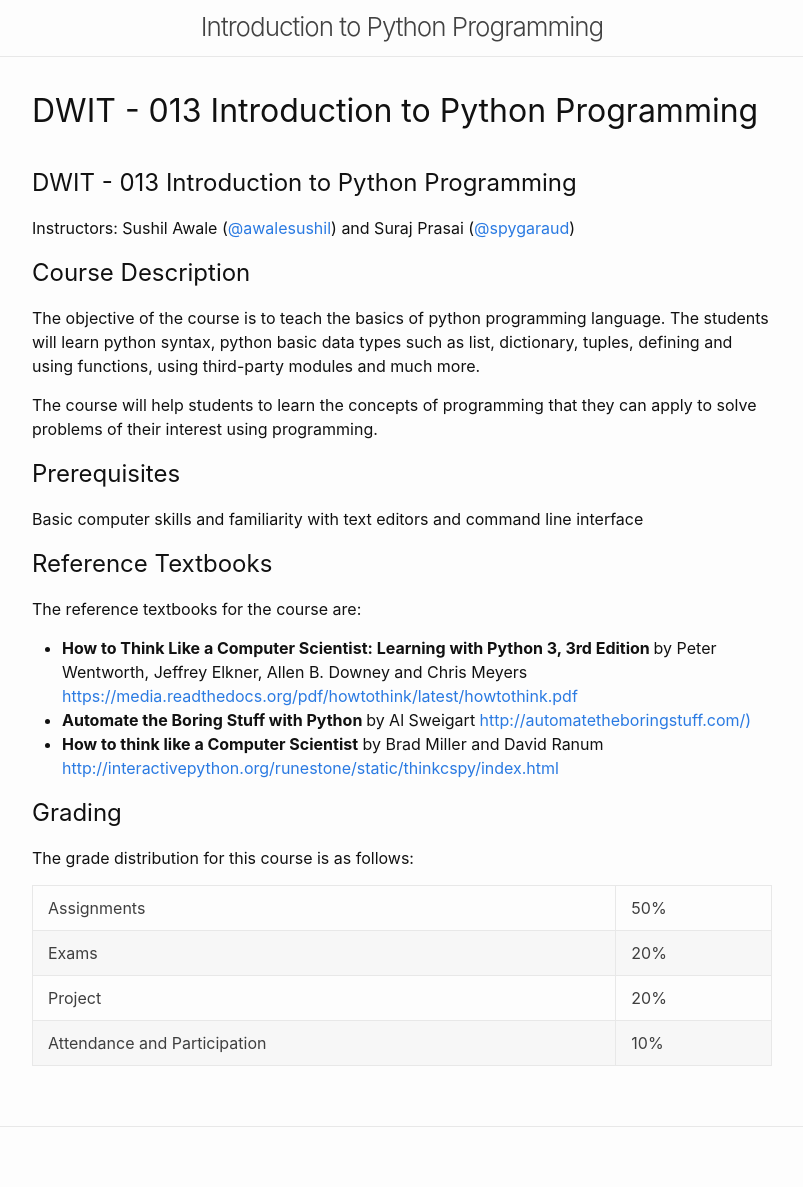
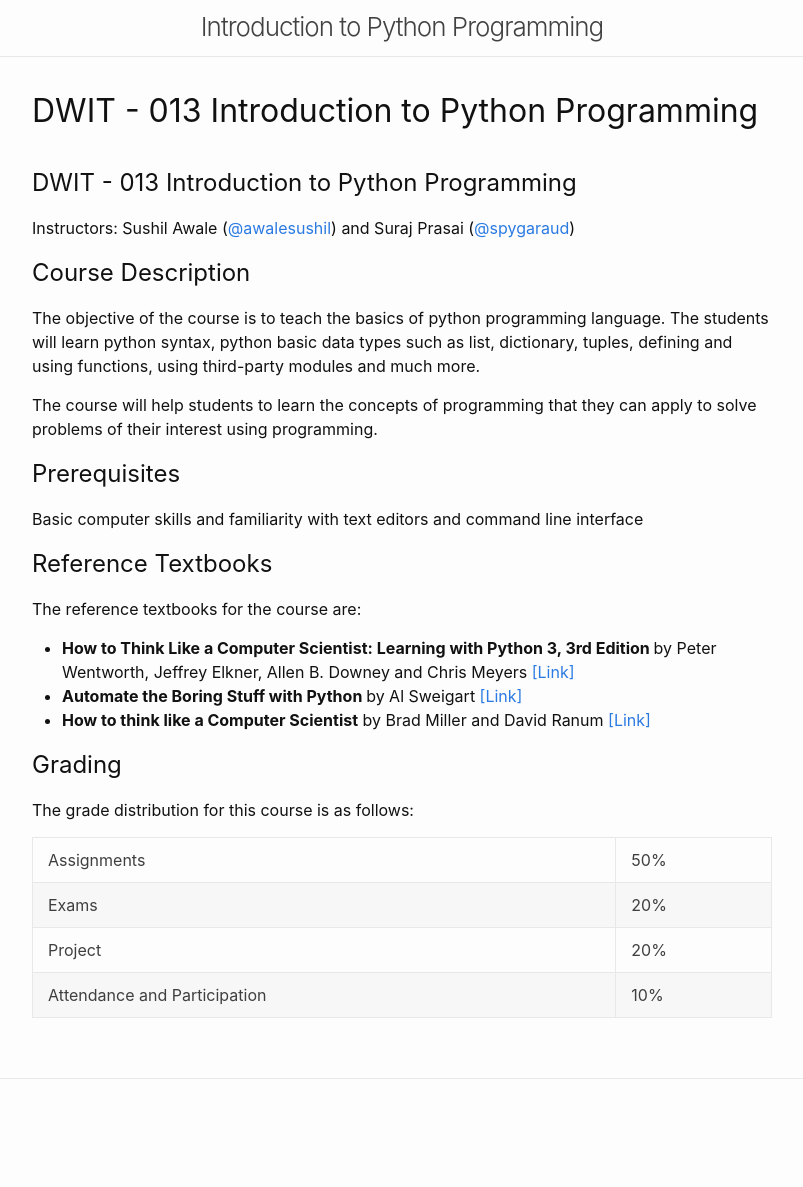
Before and after one commit to dwit013/dwit013.github.io, a Jekyll site: the page built from index.md, in a window 1280 px wide. Shown: the whole page, without its empty margins (238-1041 px from the left). Built offline with Jekyll 4.4.1, drawn with Linux system fonts in a browser that asks for light colours; our own code applies the rules of GitHub Pages for plain Markdown files; after the commit the page ends 1139 px from its top, so only the background shows below that.

Commit message:
Responsive

```diff
--- a/index.md
+++ b/index.md
@@ -26,18 +26,18 @@ The reference textbooks for the course are:
     <li> <b>How to Think Like a Computer Scientist: Learning with Python 3, 3rd Edition </b>
         by Peter Wentworth, Jeffrey Elkner, Allen B. Downey and Chris Meyers
         <a href="https://media.readthedocs.org/pdf/howtothink/latest/howtothink.pdf">
-        https://media.readthedocs.org/pdf/howtothink/latest/howtothink.pdf
+        [Link]
         </a>
     </li>
     <li> <b>Automate the Boring Stuff with Python </b>by Al Sweigart
         <a href="http://automatetheboringstuff.com/">
-        http://automatetheboringstuff.com/)
+        [Link]
         </a>
     </li>
     <li>
         <b>How to think like a Computer Scientist</b> by Brad Miller and David Ranum
         <a href="http://interactivepython.org/runestone/static/thinkcspy/index.html">
-        http://interactivepython.org/runestone/static/thinkcspy/index.html
+        [Link]
         </a>
     </li>
 </ul>
```
